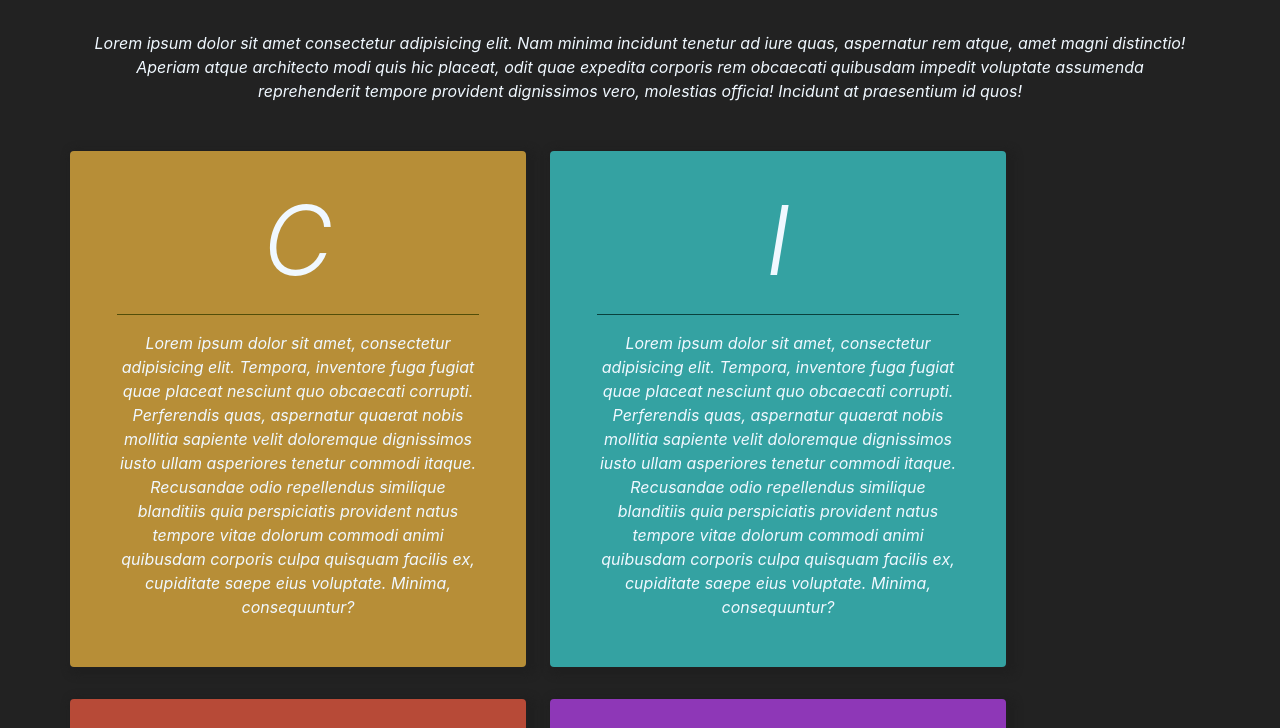
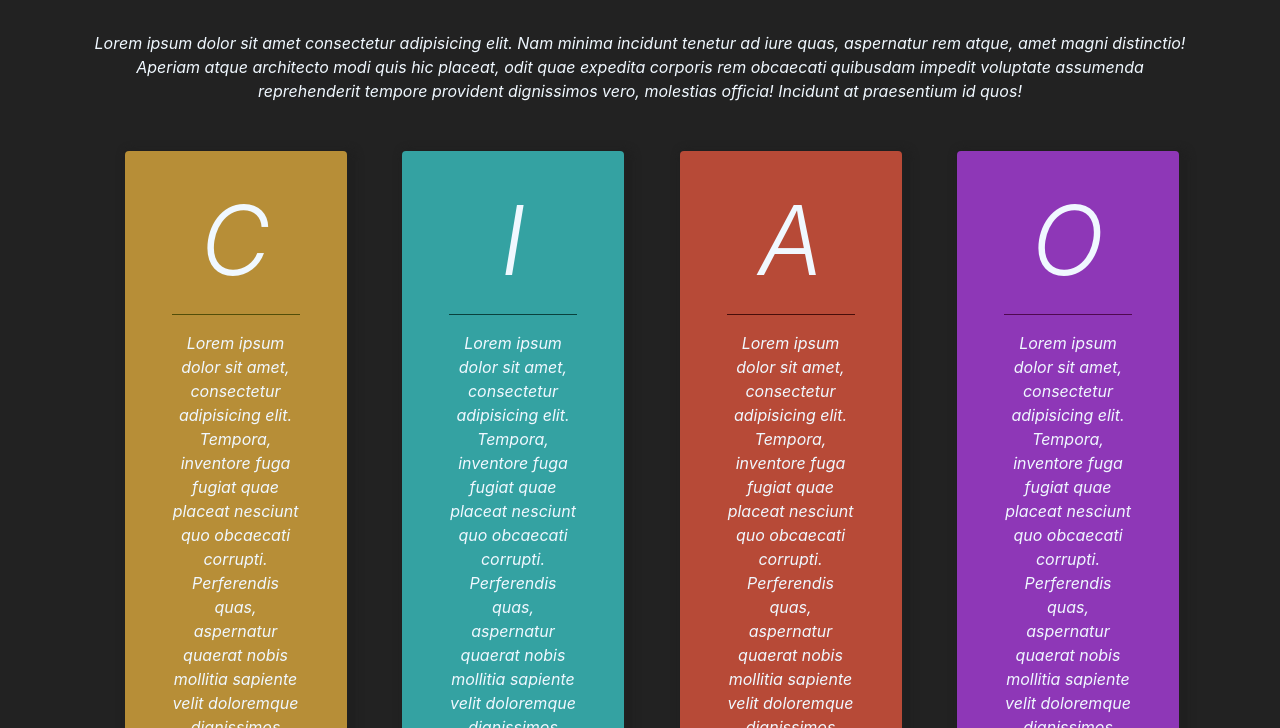
Before and after one commit to anniechakraborty/travelling-banana, a plain HTML site: page index.html in a window 1280 px wide. Shown: the part 389-1117 px from the top of the page. Drawn offline with nearby package versions, Linux system fonts and the light colour scheme.

Commit message:
Modified the ciao cards in the index page

```diff
--- a/index.html
+++ b/index.html
@@ -54,7 +54,8 @@
             </div>
             <div class="intro-text my-2">
                 <p>Lorem ipsum dolor sit amet consectetur adipisicing elit. Nam minima incidunt tenetur ad iure quas, aspernatur rem atque, amet magni distinctio! Aperiam atque architecto modi quis hic placeat, odit quae expedita corporis rem obcaecati quibusdam impedit voluptate assumenda reprehenderit tempore provident dignissimos vero, molestias officia! Incidunt at praesentium id quos!</p>
-                <div class="row" id="cards">
+                <div class="container" id="cards">
+                    <div class="row">
                         <div id="first" class="col-lg-3 col-md-6">
                             <div class="col-md-12">
                                 <h1 class="display-1">C</h1>
@@ -81,6 +82,7 @@
                                 <h1 class="display-1">O</h1>
                                 <hr class="my-3">
                                 <p>Lorem ipsum dolor sit amet, consectetur adipisicing elit. Tempora, inventore fuga fugiat quae placeat nesciunt quo obcaecati corrupti. Perferendis quas, aspernatur quaerat nobis mollitia sapiente velit doloremque dignissimos iusto ullam asperiores tenetur commodi itaque. Recusandae odio repellendus similique blanditiis quia perspiciatis provident natus tempore vitae dolorum commodi animi quibusdam corporis culpa quisquam facilis ex, cupiditate saepe eius voluptate. Minima, consequuntur?</p>
+                            </div>
                         </div>
                     </div>
                 </div>
--- a/index.scss
+++ b/index.scss
@@ -56,14 +56,6 @@ $font-pack : 'Architects Daughter', cursive;
 //     margin-right: 1.5em;
 //     margin-left: 2em;
 // }
-@media (min-width: 992px){
-    .col-lg-3 {
-        -ms-flex: 0 0 20%;
-        flex: 0 0 20%;
-        max-width: 20%;
-        margin-right: 1em;
-    }
-}
 @media (min-width: 768px){
     .col-md-6 {
         -ms-flex: 0 0 40%;
@@ -72,3 +64,12 @@ $font-pack : 'Architects Daughter', cursive;
         margin-right: 1.5em;
     }
 }
+@media (min-width: 992px){
+    .col-lg-3 {
+        -ms-flex: 0 0 20%;
+        flex: 0 0 20%;
+        max-width: 20%;
+        margin-right: 1em;
+        margin-left: auto;
+    }
+}
```
Also changed, not shown: index.css, 1 other file. Lines whose indentation alone changed are shown as unchanged.
